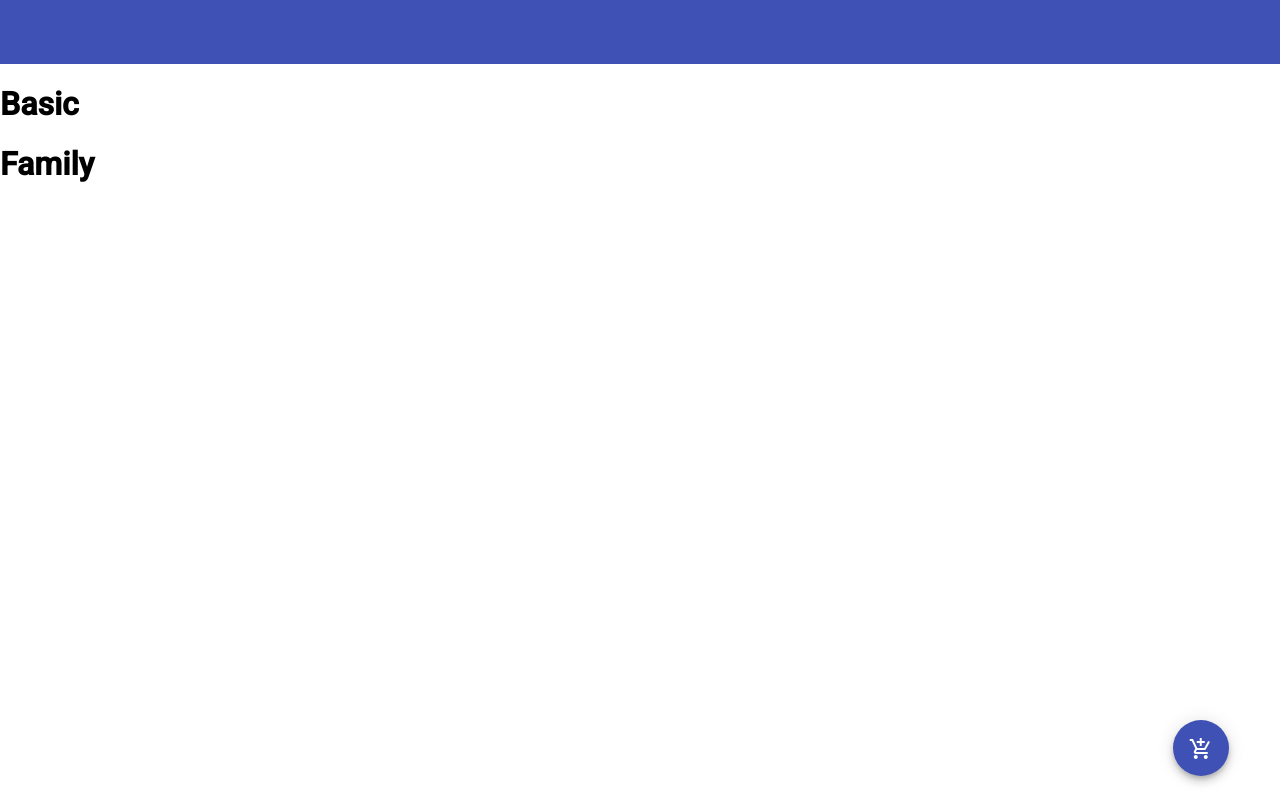
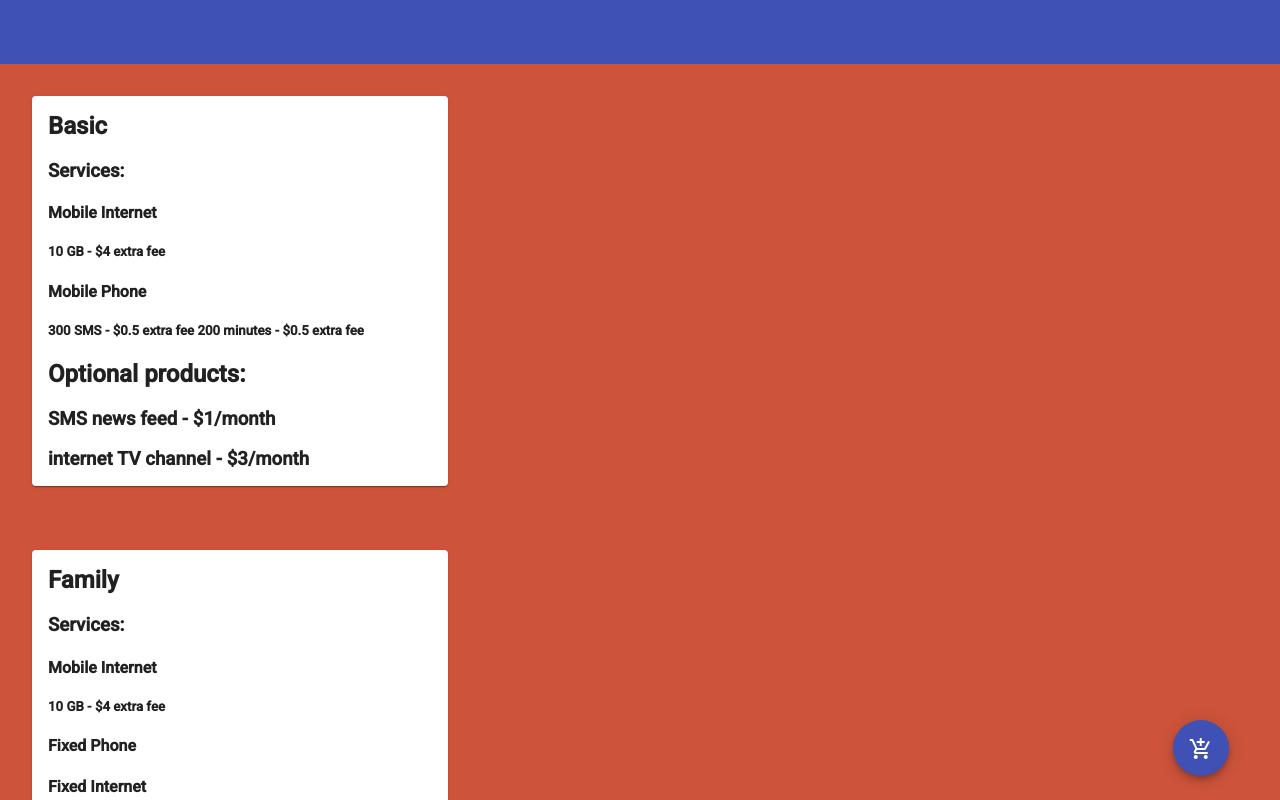
Before and after one commit to giuseppemontanaro/telco, an Angular app in the folder frontend/: page /home in a window 1280 px wide. Shown: the top 800 px of the page. Built offline with nearby package versions, Linux system fonts and the light colour scheme.

Commit message:
[Frontend]
migliorato layout user

```diff
--- a/frontend/src/app/components/buy-page/buy-page.component.scss
+++ b/frontend/src/app/components/buy-page/buy-page.component.scss
@@ -1,5 +1,5 @@
 .container {
-    height: 92%;
+    height: 93.75%;
     width: 100%;
     background-color: #cd533b;
     display: flex;
--- a/frontend/src/app/components/confirmation/confirmation.component.html
+++ b/frontend/src/app/components/confirmation/confirmation.component.html
@@ -1,5 +1,7 @@
-<h1>Chosen Service Package</h1>
-<h2>{{chosenPackage.name}}</h2>
+<div class="container">
+    <mat-card>
+        <h2>Chosen Service Package</h2>
+        <h1>{{chosenPackage.name}}</h1>
         <h2>services:</h2>
         <ul>
             <li *ngFor="let service of chosenPackage.services">{{service.title}}</li>
@@ -14,10 +16,16 @@
         <ng-container *ngIf="isLoggedIn; then loggedIn; else notLogged">
         </ng-container>
         <ng-template #loggedIn>
+            <div>
                 <button (click)="buy(false)" mat-raised-button color="primary">Buy</button>
                 <button (click)="buy(true)" mat-raised-button color="warn">Buy</button>
+            </div>
         </ng-template>
         <ng-template #notLogged>
+            <div>
                 <button (click)="toLogin()" mat-raised-button color="primary">Log in</button>
                 <button (click)="toSignup()" mat-button color="link">Sign up</button>
+            </div>
         </ng-template>
+    </mat-card>
+</div>
--- a/frontend/src/app/components/confirmation/confirmation.component.scss
+++ b/frontend/src/app/components/confirmation/confirmation.component.scss
@@ -0,0 +1,16 @@
+.container {
+    height: 93.75%;
+    width: 100%;
+    background-color: #cd533b;
+    display: flex;
+    justify-content: center;
+    align-items: center;
+
+    mat-card {
+        width: 35%;
+        height: 60%;
+        display: flex;
+        flex-direction: column;
+        align-items: flex-start;
+    }
+}
--- a/frontend/src/app/components/employee-home/employee-home.component.html
+++ b/frontend/src/app/components/employee-home/employee-home.component.html
@@ -1,5 +1,7 @@
 <mat-tab-group mat-align-tabs="center">
     <mat-tab label="Create service package">
+        <div class="container">
+            <mat-card>
                 <form [formGroup]="createPackageForm" (ngSubmit)="createServicePackage()">
                     <mat-form-field>
                         <mat-label>Service package name</mat-label>
@@ -10,7 +12,8 @@
                     <mat-form-field>
                         <mat-label>Optional pruduct</mat-label>
                         <mat-select formControlName="optionals" (selectionChange)="setCurrentOptional($event.value)">
-                    <mat-option *ngFor="let optional of optionals" [value]="optional">{{optional.name}}</mat-option>
+                            <mat-option *ngFor="let optional of optionals" [value]="optional">{{optional.name}}
+                            </mat-option>
                         </mat-select>
                     </mat-form-field>
                     <button type="button" mat-mini-fab color="primary" (click)="addOptional()"
@@ -29,7 +32,8 @@
                     <mat-form-field>
                         <mat-label>Services</mat-label>
                         <mat-select formControlName="services" (selectionChange)="setSelectedServices($event.value)">
-                    <mat-option *ngFor="let service of services" [value]="service">{{service.title}}</mat-option>
+                            <mat-option *ngFor="let service of services" [value]="service">{{service.title}}
+                            </mat-option>
                         </mat-select>
                     </mat-form-field>
                     <button type="button" mat-mini-fab color="primary" (click)="addService()"
@@ -47,24 +51,24 @@
 
                     <mat-form-field>
                         <mat-label>12 months cost</mat-label>
-                <input formControlName="cost12" [(ngModel)]="months12Cost" matInput type="number" placeholder="Cost"
-                    min="1">
+                        <input formControlName="cost12" [(ngModel)]="months12Cost" matInput type="number"
+                            placeholder="Cost" min="1">
                         <mat-error>12 months cost is required</mat-error>
                         <span matPrefix>$&nbsp;</span>
                     </mat-form-field>
 
                     <mat-form-field>
                         <mat-label>24 months cost</mat-label>
-                <input formControlName="cost24" [(ngModel)]="months24Cost" matInput type="number" placeholder="Cost"
-                    min="1">
+                        <input formControlName="cost24" [(ngModel)]="months24Cost" matInput type="number"
+                            placeholder="Cost" min="1">
                         <mat-error>24 months cost is required</mat-error>
                         <span matPrefix>$&nbsp;</span>
                     </mat-form-field>
 
                     <mat-form-field>
                         <mat-label>36 months cost</mat-label>
-                <input formControlName="cost36" [(ngModel)]="months36Cost" matInput type="number" placeholder="Cost"
-                    min="1">
+                        <input formControlName="cost36" [(ngModel)]="months36Cost" matInput type="number"
+                            placeholder="Cost" min="1">
                         <span matPrefix>$&nbsp;</span>
                         <mat-error>36 months cost is required</mat-error>
                     </mat-form-field>
@@ -73,6 +77,8 @@
                         [disabled]="!createPackageForm.valid || !selectedServices.length">Confirm</button>
 
                 </form>
+            </mat-card>
+        </div>
     </mat-tab>
 
 
@@ -170,7 +176,8 @@
         <table mat-table [dataSource]="report.suspendedOrders" class="mat-elevation-z8">
             <ng-container matColumnDef="creationDate">
                 <th mat-header-cell *matHeaderCellDef> Creation date </th>
-                <td mat-cell *matCellDef="let element"> {{datePipe.transform(element.creationDate, 'yyyy-MM-dd HH:mm:ss', 'it')}} </td>
+                <td mat-cell *matCellDef="let element"> {{datePipe.transform(element.creationDate, 'yyyy-MM-dd
+                    HH:mm:ss', 'it')}} </td>
             </ng-container>
 
             <ng-container matColumnDef="total">
@@ -180,7 +187,8 @@
 
             <ng-container matColumnDef="subscriptionDate">
                 <th mat-header-cell *matHeaderCellDef> Subscription date </th>
-                <td mat-cell *matCellDef="let element"> {{datePipe.transform(element.subscriptionDate, 'yyyy-MM-dd HH:mm:ss', 'it')}} </td>
+                <td mat-cell *matCellDef="let element"> {{datePipe.transform(element.subscriptionDate, 'yyyy-MM-dd
+                    HH:mm:ss', 'it')}} </td>
             </ng-container>
 
             <ng-container matColumnDef="status">
@@ -221,7 +229,8 @@
 
             <ng-container matColumnDef="date">
                 <th mat-header-cell *matHeaderCellDef> Date </th>
-                <td mat-cell *matCellDef="let element"> {{datePipe.transform(element.date, 'yyyy-MM-dd HH:mm:ss', 'it')}} </td>
+                <td mat-cell *matCellDef="let element"> {{datePipe.transform(element.date, 'yyyy-MM-dd HH:mm:ss',
+                    'it')}} </td>
             </ng-container>
 
             <tr mat-header-row *matHeaderRowDef="columnsAlertTable"></tr>
--- a/frontend/src/app/components/employee-home/employee-home.component.scss
+++ b/frontend/src/app/components/employee-home/employee-home.component.scss
@@ -1,3 +1,12 @@
+.container {
+    height: 93.75%;
+    width: 100%;
+    background-color: #cd533b;
+    display: flex;
+    justify-content: center;
+    align-items: center;
+}
+
 table {
     width: 100%;
 }
--- a/frontend/src/app/components/home/home.component.html
+++ b/frontend/src/app/components/home/home.component.html
@@ -1,7 +1,19 @@
-<h1 *ngFor="let package of packages">{{package.name}}</h1>
+<div class="background">
+    <mat-card *ngFor="let package of packages" class="package">
+        <h2>{{package.name}}</h2>
+        <h3>Services:</h3>
+        <div *ngFor="let service of package.services">
+            <h4>{{service.title}}</h4>
+            <h5>{{printDetails(service)}}</h5>
+        </div>
 
-<h1 *ngFor="let order of rejected; let i = index" [attr.data-index]="i" (click)="toConfirmation(i)">{{order}}</h1>
+        <h2>Optional products:</h2>
+        <h3 *ngFor="let optional of package.optionalProducts">{{optional.name}} - ${{optional.monthlyFee}}/month</h3>
+    </mat-card>
 
-<button mat-fab color="primary" (click)="goToBuyPage()">
-    <mat-icon>add_shopping_cart</mat-icon>
-</button>
+    <h1 *ngFor="let order of rejected; let i = index" [attr.data-index]="i" (click)="toConfirmation(i)">{{order}}</h1>
+
+    <button mat-fab color="primary" (click)="goToBuyPage()">
+        <mat-icon>add_shopping_cart</mat-icon>
+    </button>
+</div>
--- a/frontend/src/app/components/home/home.component.scss
+++ b/frontend/src/app/components/home/home.component.scss
@@ -1,16 +1,21 @@
-mat-grid-list {
-    margin: 3% 13%;
+.background {
+    height: 93.75%;
+    width: 100%;
+    background-color: #cd533b;
+    display: grid;
 
-    mat-grid-tile {
-        border: solid #cd533b 5px;
-        font-size: 3rem;
+    mat-card {
+        margin: 2rem;
     }
 
+    button {
+        position: absolute;
+        z-index: 10;
+        top: 90vh;
+        right: 4vw;
+    }
+
+    .package {
+        width: 30%;
+    }
 }
-
-button {
-    position: absolute;
-    z-index: 10;
-    top: 90vh;
-    right: 4vw;
-}
--- a/frontend/src/app/components/home/home.component.ts
+++ b/frontend/src/app/components/home/home.component.ts
@@ -6,6 +6,11 @@ import { OrderDaoService } from 'src/app/services/order-dao.service';
 import { Order } from 'src/app/models/order';
 import { ModelService } from 'src/app/services/model.service';
 import { Const } from 'src/app/shared/constants';
+import { Service } from 'src/app/models/service';
+import { FixedInternet } from 'src/app/models/fixedInternet';
+import { FixedPhone } from 'src/app/models/fixedPhone';
+import { MobileInternet } from 'src/app/models/mobileInternet';
+import { MobilePhone } from 'src/app/models/mobilePhone';
 
 @Component({
   selector: 'app-home',
@@ -25,7 +30,6 @@ export class HomeComponent implements OnInit {
     const user = this.model.getBean(Const.USER);
     this.orderDao.getRejectedOrders(user)
       .subscribe(rejected => this.rejected = rejected);
-    console.log(this.rejected);
   }
 
   goToBuyPage(): void {
@@ -36,4 +40,13 @@ export class HomeComponent implements OnInit {
     this.model.putBean(Const.CHOSEN_PACKAGE, this.rejected[i].package);
     this.router.navigate(['confirmation'])
   }
+
+  printDetails(service: Service) {
+    if (service.title == 'Mobile Internet' || service.title == 'Fixed Internet') {
+      return (service as MobileInternet).gigabytes + ' GB - $' + (service as MobileInternet).gigabytesExtraFee + ' extra fee'
+    } else if (service.title == 'Mobile Phone') {
+      return (service as MobilePhone).sms + ' SMS - $' + (service as MobilePhone).smsExtraFee + ' extra fee ' + (service as MobilePhone).minutes + ' minutes - $' + (service as MobilePhone).smsExtraFee + ' extra fee'
+    }
+    return ''
+  }
 }
```
Lines whose indentation alone changed are shown as unchanged.
